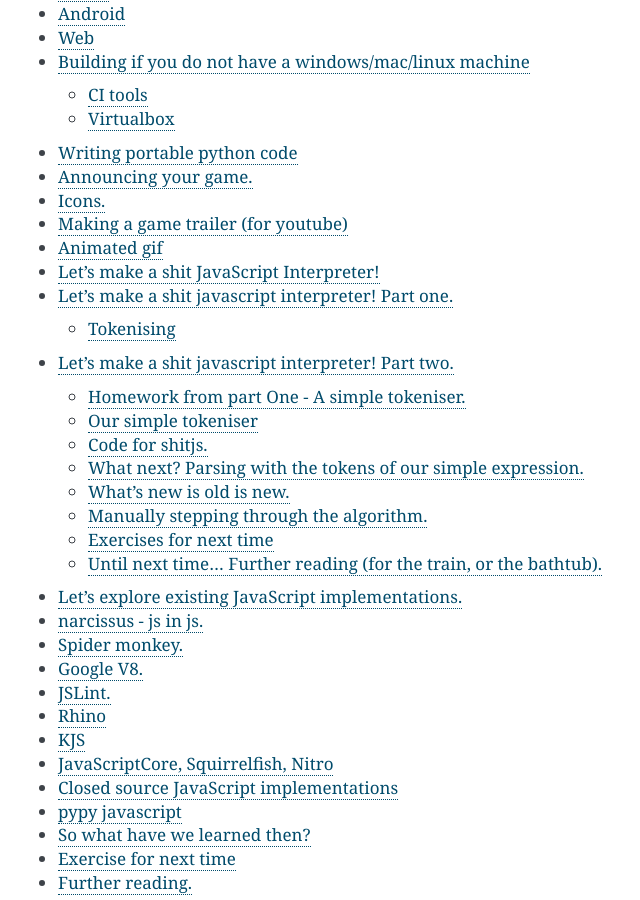
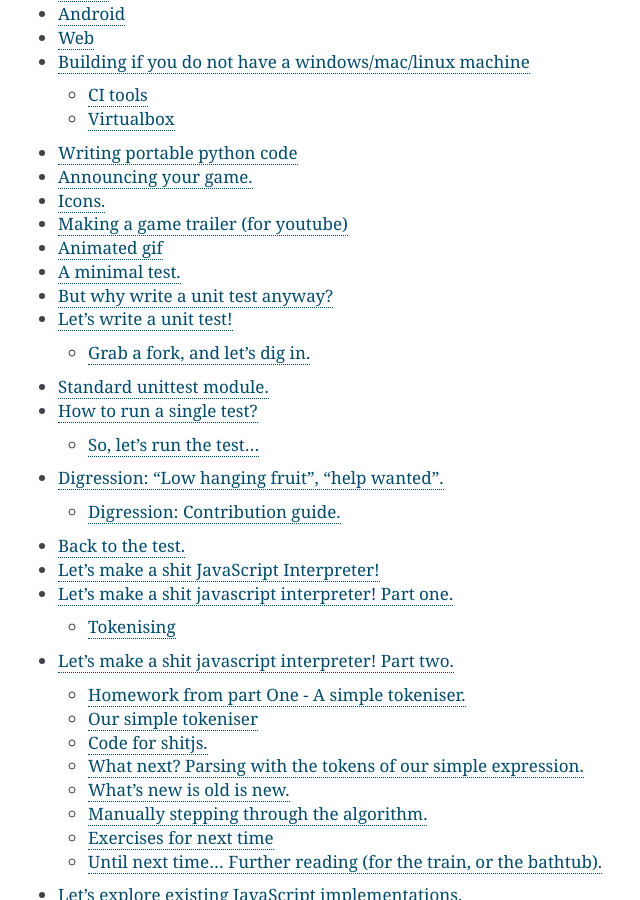
Before and after one commit to illume/pygame4000, a Sphinx documentation site: the page built from docs/index.rst, in a window 1280 px wide and 900 px high, scrolled down 813 px. Shown: the whole window, without its empty margins (392-1032 px from the left). Built offline with Sphinx 7.4.7, drawn with Linux system fonts in a browser that asks for light colours; some of the changed lines change nothing that is shown.

Commit message:
Start adding Let's write a unit test chapter.

```diff
--- a/docs/index.rst
+++ b/docs/index.rst
@@ -9,6 +9,7 @@
    pixel_perfect_collision_detection
    sound_generation_and_drawing
    port_and_market
+   unit_test
 
    interpreter
    interpreter/01_interpreter
--- /dev/null
+++ b/docs/unit_test.rst
@@ -0,0 +1,240 @@
+.. contents::
+   :depth: 3
+..
+
+| A unit test is a piece of code which tests one thing works well in
+  isolation from other parts of software. In this guide, I'm going to
+  explain how to write one using the standard python unittest module,
+  for the `pygame <https://www.pygame.org/>`__ game library. You can
+  apply this advice to most python projects, or free/libre open source
+  projects in general.
+
+A minimal test.
+===============
+
+| **What pygame.draw.ellipse should do**:
+  http://www.pygame.org/docs/ref/draw.html#pygame.draw.ellipse
+| **Where to put the test**:
+  https://github.com/pygame/pygame/blob/master/test/draw_test.py
+
+   |
+
+   ::
+
+      def test_ellipse(self):
+          import pygame.draw
+          surf = pygame.Surface((320, 200))
+          pygame.draw.ellipse(surf, (255, 0, 0), (10, 10, 25, 20))
+
+|
+| All the test does is call the draw function on the surface with a
+  color, and a rectangle. That's it. A minimal, useful test. If you have
+  a github account, you can even edit the test file in the browser to
+  submit your PR. If you have email, or internet access you can email me
+  or someone else on the internet and ask them to do add it to pygame.
+
+But why write a unit test anyway?
+=================================
+
+| Unit tests help pygame make sure things don't break on multiple
+  platforms. When your code is running on dozens of CPUs and just as
+  many operating systems things get a little tricky to test manually. So
+  we write a unit test and let all the build robots do that work for us.
+| A great way to contribute to libre/free and open source projects is to
+  contribute a test. Less bugs in the library means less bugs in your
+  own code. Additionally, you get some public credit for your
+  contribution.
+| The best part about it, is that it's a great way to learn python, and
+  about the thing you are testing. Want to know how graphics algorithms
+  should work, in lots of detail? Start writing tests for them.
+
+   The simplest test is to just call the function. Just calling it is a
+   great first test. Easy, and useful.
+
+|
+| At the time of writing there are 39 functions that aren't even called
+  when running the pygame tests. Why not join me on this adventure?
+
+Let's write a unit test!
+========================
+
+| In this guide I'm going to write a test for an pygame.draw.ellipse to
+  make sure a thick circle has the correct colors in it, and not lots of
+  black spots. There's a bunch of tips and tricks to help you along your
+  way. Whilst you can just edit a test in your web browser, and submit a
+  PR, it might be more comfortable to do it in your normal development
+  environment.
+
+Grab a fork, and let's dig in.
+------------------------------
+
+| `Set up git for
+  github <https://help.github.com/articles/set-up-git/>`__ if you
+  haven't already. Then you'll want to 'fork' pygame on
+  https://github.com/pygame/pygame so you have your own local copy.
+
+   .. container::
+
+      *Note, we also accept patches by email, or on github issues. So
+      you can*\ **skip all this github business**\ *if you want
+      to.*\ https://www.pygame.org/wiki/patchesandbugs
+
+-  Fork the repository (see top right of the `pygame repo
+   page <https://github.com/pygame/pygame>`__)
+
+   .. container:: separator
+
+      |image0|
+
+-  Make the change locally. Push to your copy of the fork.
+-  Submit a *pull request*
+
+| So you've forked the repo, and now you can clone your own copy of the
+  git repo locally.
+
+   ::
+
+      $ git clone https://github.com/YOUR-USERNAME/pygame
+      $ cd pygame/
+      $ python test/draw_test.py
+      ...
+      ----------------------------------------------------------------------
+      Ran 3 tests in 0.007s
+
+      OK
+
+|
+| You'll see all of the tests in the test/ folder.
+| Browse the test folder online:
+  https://github.com/pygame/pygame/tree/master/test
+| |image1|
+| If you have an older version of pygame, you can use this little
+  program to see the issue.
+| There is some more extensive documentation in the test/README file.
+  Including on how to write a test that requires manual interaction.
+
+Standard unittest module.
+=========================
+
+| pygame uses the standard python unittest module. With a few
+  enhancements to make it nicer for developing C code.
+
+   *Fun fact: pygame included the unit testing module before python
+   did.*
+
+| We will go over the basics in this guide, but for more detailed
+  information please see:
+| https://docs.python.org/3/library/unittest.html
+
+How to run a single test?
+=========================
+
+| Running all the tests at once can take a while. What if you just want
+  to run a single test?
+| If we look inside draw_test.py, each test is a class name, and a
+  function. There is a "DrawModuleTest" class, and there should be a
+  "def test_ellipse" function.
+
+So, let's run the test...
+-------------------------
+
+| ~/pygame/ $ python test/draw_test.py DrawModuleTest.test_ellipse
+| Traceback (most recent call last):
+| ...
+| AttributeError: type object 'DrawModuleTest' has no attribute
+  'test_ellipse'
+
+================================================
+|image2|
+Starting with failure. Our test isn't there yet.
+================================================
+
+|
+| Good. This fails. It's because we don't have a test called "def
+  test_ellipse" in there yet. What there is, is a method called
+  'todo_test_ellipse'. This is an extension pygame testing framework has
+  so we can easily see which functionality we still need to write tests
+  for.
+| ~/pygame/ $ python tests/__main__.py --incomplete
+| ...
+| FAILED (errors=39)
+| Looks like there are currently 39 functions or methods without a test.
+  "Easy pickings".
+
+Digression: "Low hanging fruit", "help wanted".
+================================================
+
+.. container::
+
+      *Something that's easy to do.*
+
+|
+| A little digression for a moment... what is low hanging fruit?
+| Low hanging fruit is easy to get off the tree. You don't need a
+  ladder, or robot arms with a claw on the end. So I guess that's what
+  people are talking about in the programming world when they say "low
+  hanging fruit".
+
+=============================================================================================================================
+|image3|
+`pygame low hanging fruit <https://github.com/pygame/pygame/issues?q=is%3Aissue+is%3Aopen+label%3A%22Low+Hanging+Fruit%22>`__
+=============================================================================================================================
+
+|
+| Many projects keep a list of "low hanging fruit", or "help wanted"
+  issues. Like the `pygame low hanging
+  fruit <https://github.com/pygame/pygame/issues?q=is%3Aissue+is%3Aopen+label%3A%22Low+Hanging+Fruit%22>`__
+  list. Ones other people don't think will be all that super hard to do.
+  If you can't find any on there labeled like this, then ask them.
+  Perhaps they'll know of something easy to do, but haven't had the time
+  to mark one yet.
+| One little trick is that writing a simple test is quite easy for most
+  projects. So if they don't have any marked "low hanging fruit", go
+  take a look in their test folder and see if you can add something in
+  there.
+| Don't be afraid to ask questions. If you look at an issue, and you
+  can't figure it out, or get stuck on something, ask a nice question in
+  there for help.
+
+Digression: Contribution guide.
+-------------------------------
+
+| There's usually also a contribution guide.  Like the `pygame
+  Contribute <https://www.pygame.org/wiki/Contribute>`__ wiki page. Or
+  it may be called developer docs, or there may be a CONTRIBUTING.md
+  file in the source code repository. Often there is a separate place
+  the developers talk on. For the pygame project discussion happens in
+  three main places. First on the discord chat server in the
+  "contributing" channel. Secondly on the pygame email mailing list, and
+  also inside github issues, and pull requests.
+
+Back to the test.
+=================
+
+| The unittest module arranges tests inside functions that start with
+  "test_" that live in a class.
+| class TestStuff:
+|     def test_something_works(self):
+|         ''' '''
+| This is a draft remember? So what is there left to finish in this doc?
+| [TODO: empty todo_test with whole class]
+| [TODO: image of what is wrong, moire pattern]
+| [TODO: show how we test that function]
+| [TODO: show pull request travis/appveyor running tests]
+
+.. |image0| image:: https://4.bp.blogspot.com/-gyvG9zFHcEk/Wor9d2kSQAI/AAAAAAAABFE/f2aTbAp4bcc9ySdgv0MGTaQ4TtLmpyq-QCLcBGAs/s320/Screen%2BShot%2B2018-02-19%2Bat%2B17.38.48.png
+   :width: 320px
+   :height: 122px
+   :target: https://4.bp.blogspot.com/-gyvG9zFHcEk/Wor9d2kSQAI/AAAAAAAABFE/f2aTbAp4bcc9ySdgv0MGTaQ4TtLmpyq-QCLcBGAs/s1600/Screen%2BShot%2B2018-02-19%2Bat%2B17.38.48.png
+.. |image1| image:: https://2.bp.blogspot.com/-iz0rO6Hcols/WosBFD23pnI/AAAAAAAABFc/V0xlNrJtGyc33utyDR3csDI7HIRFq9M2ACLcBGAs/s320/Screen%2BShot%2B2018-02-19%2Bat%2B17.53.39.png
+   :width: 150px
+   :height: 320px
+   :target: https://2.bp.blogspot.com/-iz0rO6Hcols/WosBFD23pnI/AAAAAAAABFc/V0xlNrJtGyc33utyDR3csDI7HIRFq9M2ACLcBGAs/s1600/Screen%2BShot%2B2018-02-19%2Bat%2B17.53.39.png
+.. |image2| image:: https://2.bp.blogspot.com/-xo9yW8cGce0/Wpz9n2OQAxI/AAAAAAAABIA/nZz5eqLvScA6l_LAEU1tAgFjI8OE4KmigCLcBGAs/s320/Screen%2BShot%2B2018-03-05%2Bat%2B09.20.52.png
+   :width: 320px
+   :height: 84px
+   :target: https://2.bp.blogspot.com/-xo9yW8cGce0/Wpz9n2OQAxI/AAAAAAAABIA/nZz5eqLvScA6l_LAEU1tAgFjI8OE4KmigCLcBGAs/s1600/Screen%2BShot%2B2018-03-05%2Bat%2B09.20.52.png
+.. |image3| image:: https://4.bp.blogspot.com/-JTUSwRkfQaw/Wp0NboqPpoI/AAAAAAAABIc/JgmiFP9JXHw7DZnm0YZyG85KpzuUaLxBQCLcBGAs/s320/Screen%2BShot%2B2018-03-05%2Bat%2B10.28.10.png
+   :width: 320px
+   :height: 196px
+   :target: https://github.com/pygame/pygame/issues?q=is%3Aissue+is%3Aopen+label%3A%22Low+Hanging+Fruit%22
```
